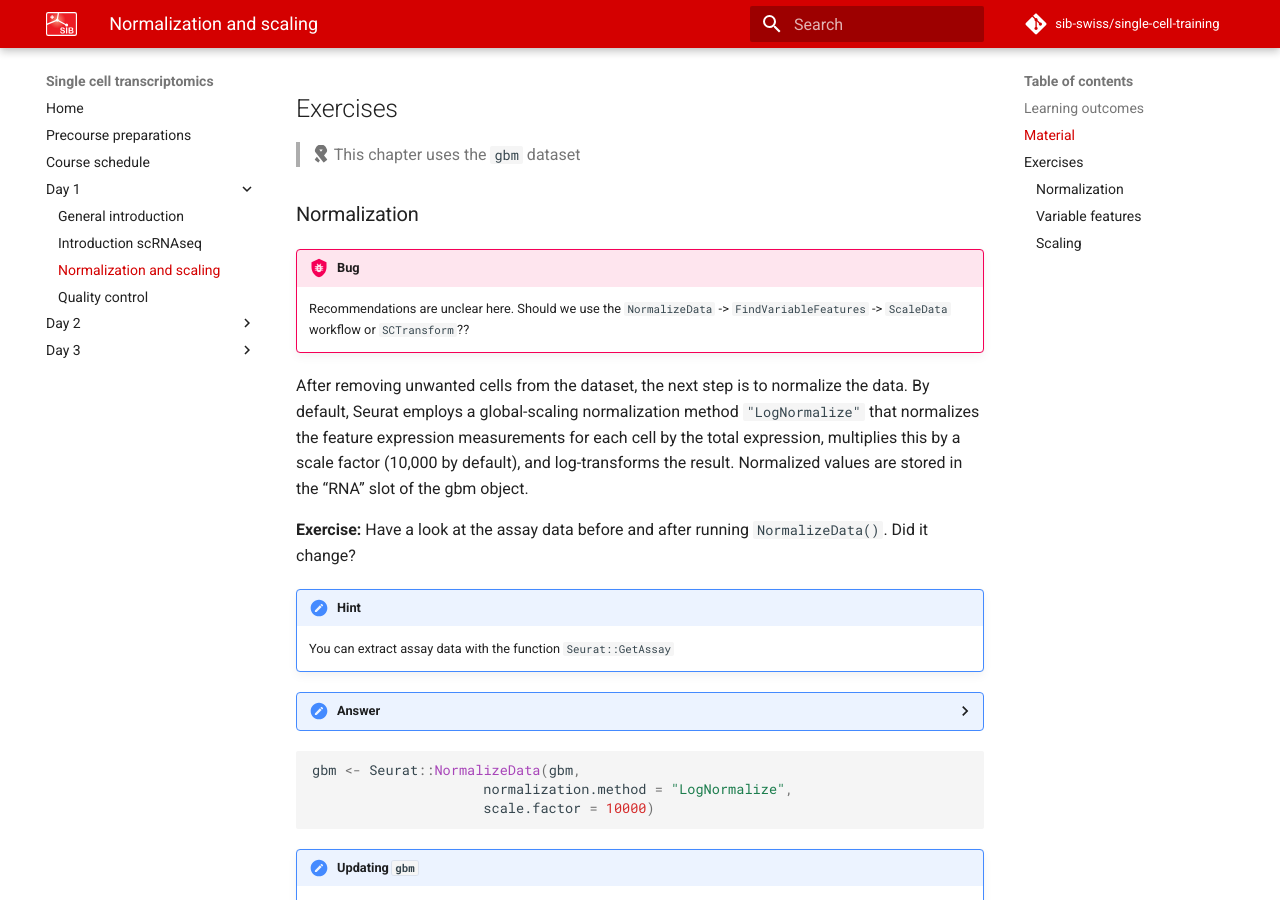
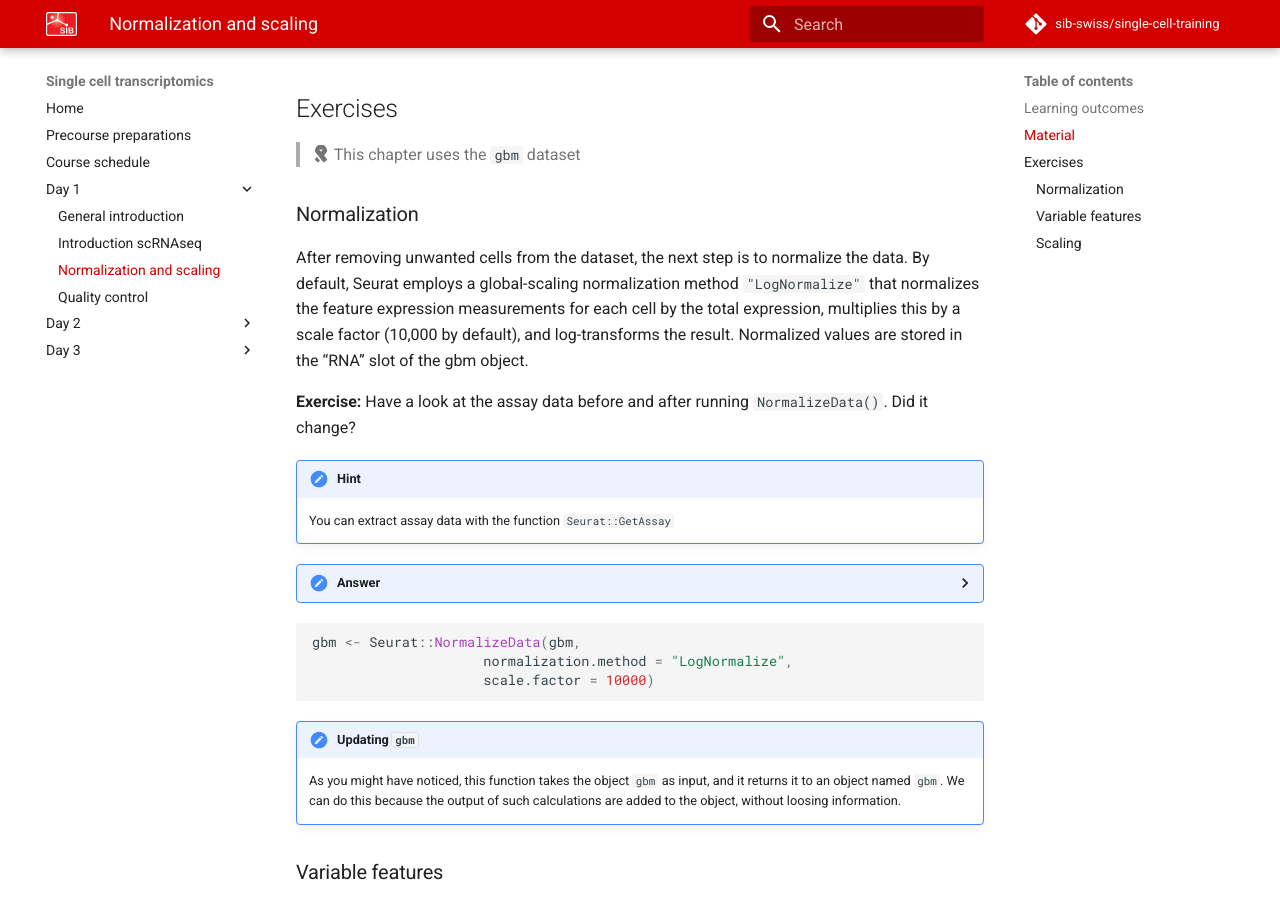
Before and after one commit to sib-swiss/single-cell-training, an MkDocs documentation site: the page built from docs/day1/normalization_scaling.md, in a window 1280 px wide and 900 px high, scrolled down 423 px. Built offline with MkDocs 1.6.1 and Material for MkDocs 9.7.7, drawn with Linux system fonts in a browser that asks for light colours; comment, search, counter and statistics services are not loaded.

Commit message:
removed bug admonitions

```diff
--- a/docs/day1/normalization_scaling.md
+++ b/docs/day1/normalization_scaling.md
@@ -14,9 +14,6 @@
 > :fontawesome-solid-ribbon: This chapter uses the `gbm` dataset
 
 ### Normalization
-
-!!! bug
-    Recommendations are unclear here. Should we use the `NormalizeData` -> `FindVariableFeatures` -> `ScaleData` workflow or `SCTransform`??
 
 After removing unwanted cells from the dataset, the next step is to normalize the data.
 By default, Seurat employs a global-scaling normalization method `"LogNormalize"` that normalizes the feature expression measurements for each cell by the total expression, multiplies this by a scale factor (10,000 by default), and log-transforms the result.
```
Also changed, not shown: docs/day1/introduction_scrnaseq.md (+0 -3 lines), docs/day3/trajectory_analysis.md (+0 -3 lines).
